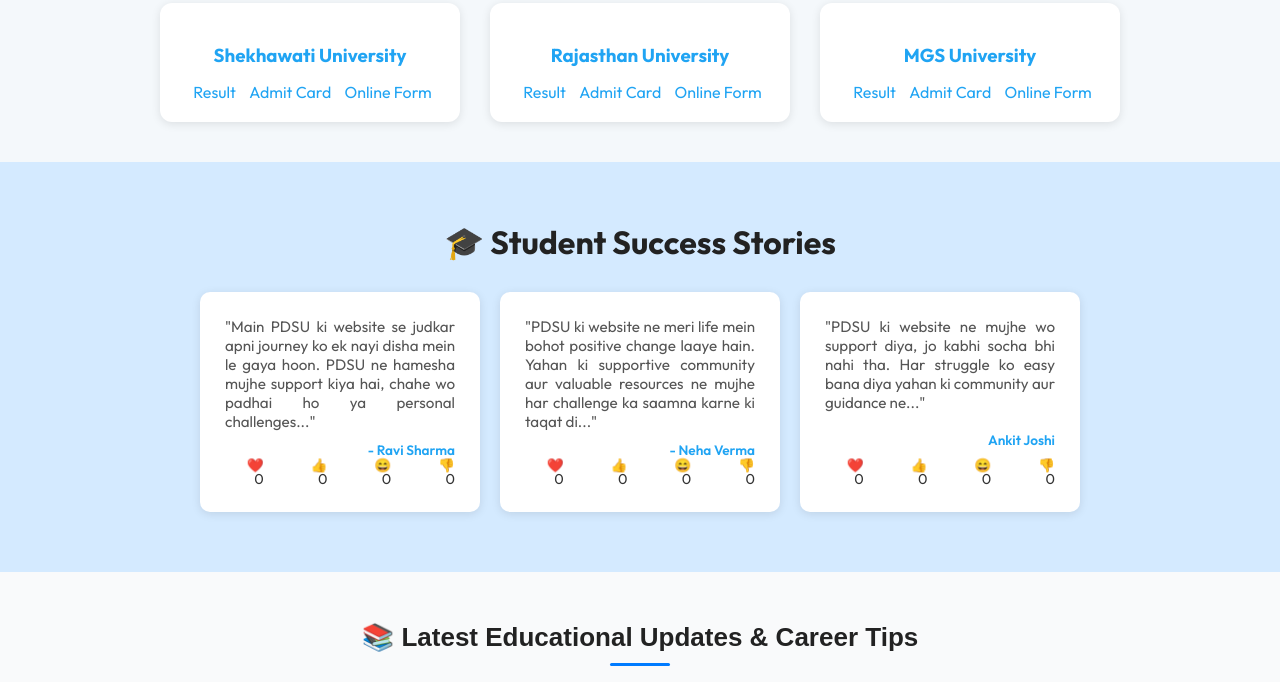
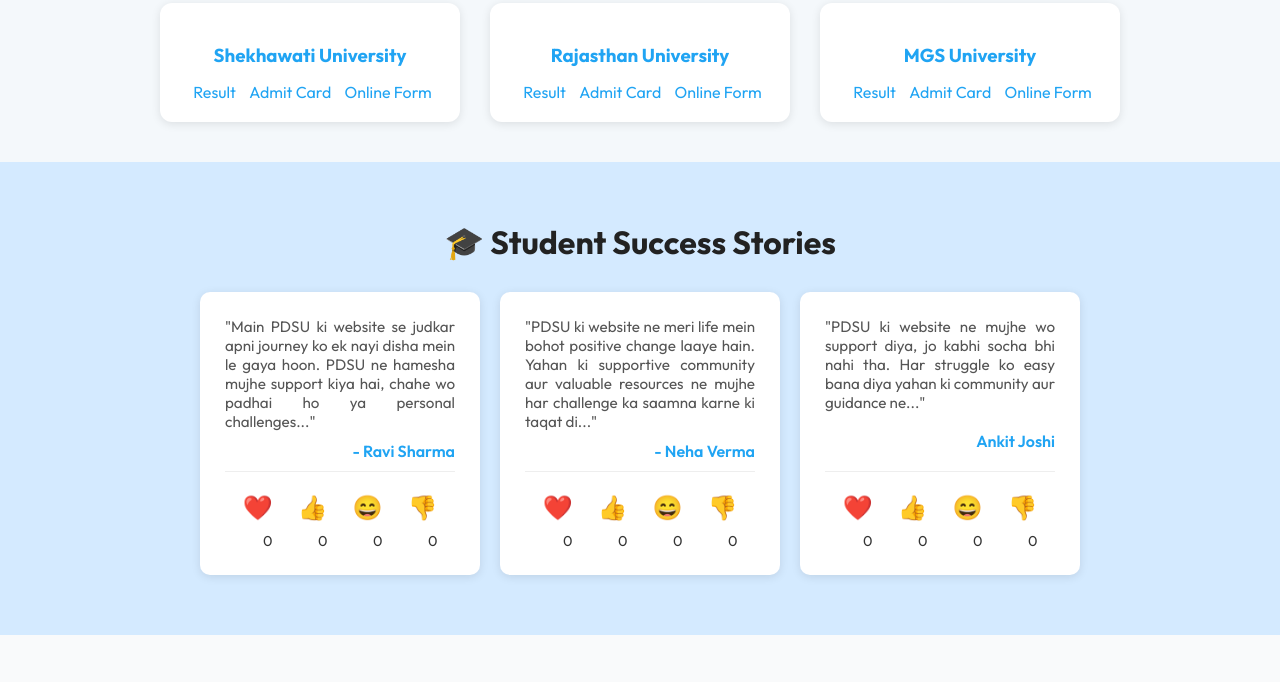
Before and after one commit to GyaanKendra/gyanhai, a plain HTML site: page index.html in a window 1280 px wide. Shown: the part 763-1445 px from the top of the page. Drawn offline with Linux system fonts and the light colour scheme.

Commit message:
Update style.css

```diff
--- a/style.css
+++ b/style.css
@@ -229,23 +229,16 @@
     }
 
 
-     /* Success story  */
   .success-stories {
   background: #d4eaff;
   padding: 60px 20px;
-      text-align: Justify;
 }
 
-    /* Success story heading center */
 .success-stories h2 {
+  text-align: center;
   font-size: 2rem;
-  color: #222;
   margin-bottom: 30px;
-  width: 100%;
-  display: block;
-  text-align: center !important;   /* ✅ Force center */
 }
-
 
 .success-box {
   display: flex;
@@ -265,47 +258,37 @@
   justify-content: space-between;
 }
 
-  /* Card content justify */
 .success-card p {
-  margin: 0 0 10px;
+  text-align: justify;
+  font-size: 0.95rem;
   color: #555;
-  font-size: 0.95rem;
-  text-align: justify !important;  /* ✅ Force justify */
 }
 
-   /* User name right side */
 .success-card span {
-  font-size: 0.85rem;
+  display: block;
+  text-align: right;
+  font-weight: 600;
   color: #20a4f3;
-  font-weight: 600;
-  display: block;
-  width: 100%;
-  text-align: right !important;    /* ✅ Force right */
-  float: none !important;          /* ✅ Remove any float effect */
-  clear: both;
+  margin-top: 10px;
 }
 
-
-
-/* Reaction Bar */
 .reaction-bar {
   display: flex;
-  flex-direction: row; /* Force horizontal */
   justify-content: center;
   gap: 25px;
+  margin-top: 10px;
+  padding-top: 10px;
+  border-top: 1px solid #eee;
 }
 
 .reaction {
   display: inline-flex;
-  align-items: center;     /* ✅ Important */
-  vertical-align: middle;  /* ✅ Important */
-  gap: 5px;
+  align-items: center;
+  gap: 4px;
   cursor: pointer;
   font-size: 1.5rem;
   color: #888;
-  transition: transform 0.2s ease, color 0.2s ease;
-  user-select: none;
-  line-height: 1;
+  transition: color 0.2s ease;
 }
 
 .reaction .count {
@@ -319,13 +302,13 @@
   animation: bounce 0.3s ease;
 }
 
-
 @keyframes bounce {
   0%   { transform: scale(1); }
   30%  { transform: scale(1.3); }
   60%  { transform: scale(0.9); }
   100% { transform: scale(1); }
 }
+
 
 
 /* articles */
```
Lines whose indentation alone changed are shown as unchanged.
